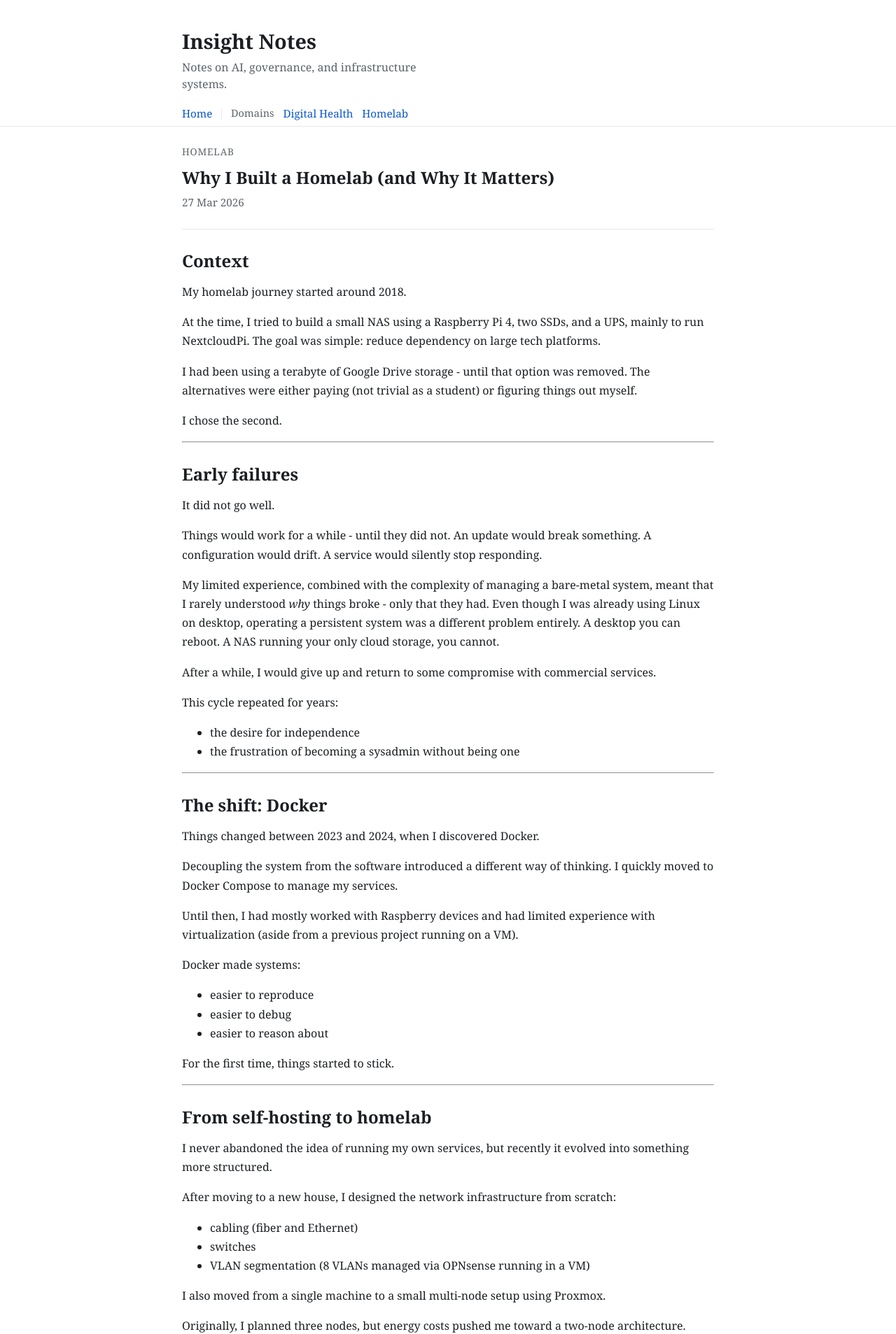
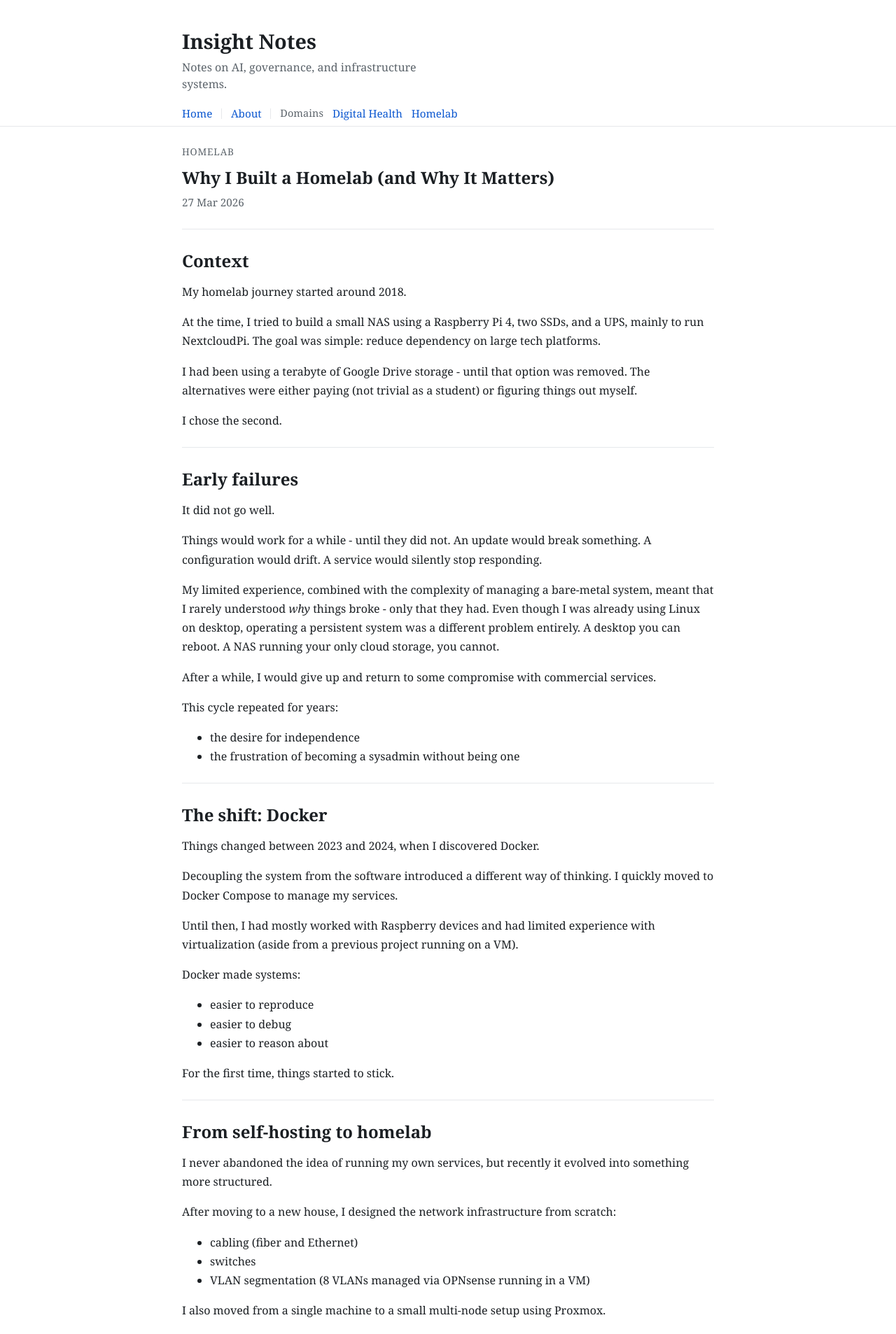
Before and after one commit to ale-saglia/insight, a Jekyll site: the page built from src/homelab/0-why-homelab-matters.md, in a window 1280 px wide. Shown: the top 1907 px of the page at 70% size. Built offline with Jekyll 4.4.1, drawn with Linux system fonts in a browser that asks for light colours.

Commit message:
feat(nav): add About link to navigation and improve styling for horizontal rule

```diff
--- a/_includes/nav.html
+++ b/_includes/nav.html
@@ -1,5 +1,7 @@
 <nav class="site-nav" aria-label="Primary">
   <a href="{{ '/' | relative_url }}">Home</a>
+  <span class="site-nav-divider" aria-hidden="true"></span>
+  <a href="https://ale-saglia.com">About</a>
   <span class="site-nav-divider" aria-hidden="true"></span>
   <span class="site-nav-label">Domains</span>
   {% assign category_pages = site.pages | where: 'layout', 'category' | where_exp: 'p', "p.path contains 'src/'" | where_exp: 'p', "p.category != 'general'" | sort: 'title' %}
--- a/assets/styles.css
+++ b/assets/styles.css
@@ -263,6 +263,13 @@ img {
   display: block;
 }
 
+hr {
+  margin: 1.5rem 0;
+  border: 0;
+  border-top: 1px solid var(--line);
+  height: 0;
+}
+
 .site-footer {
   border-top: 1px solid var(--line);
   margin-top: 3rem;
@@ -283,14 +290,10 @@ img {
 }
 
 .site-footer a {
-  color: var(--muted);
+  color: var(--link);
   text-decoration: none;
 }
 
 .site-footer a:hover {
   text-decoration: underline;
 }
-
-.site-footer a {
-  color: var(--muted);
-}
```
